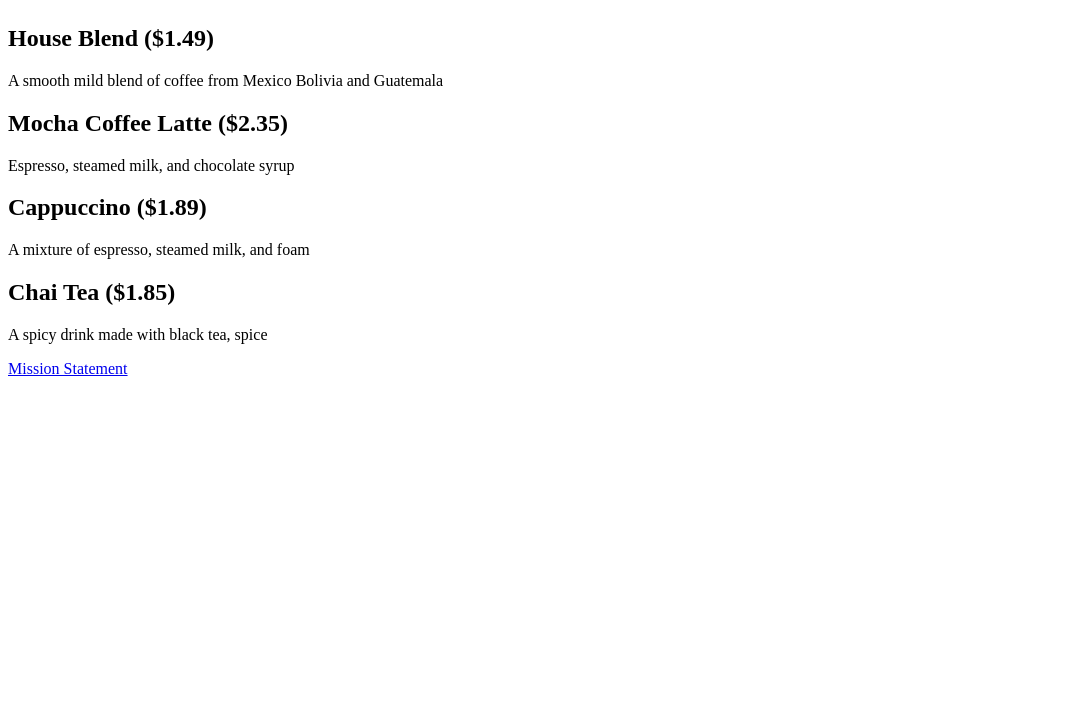
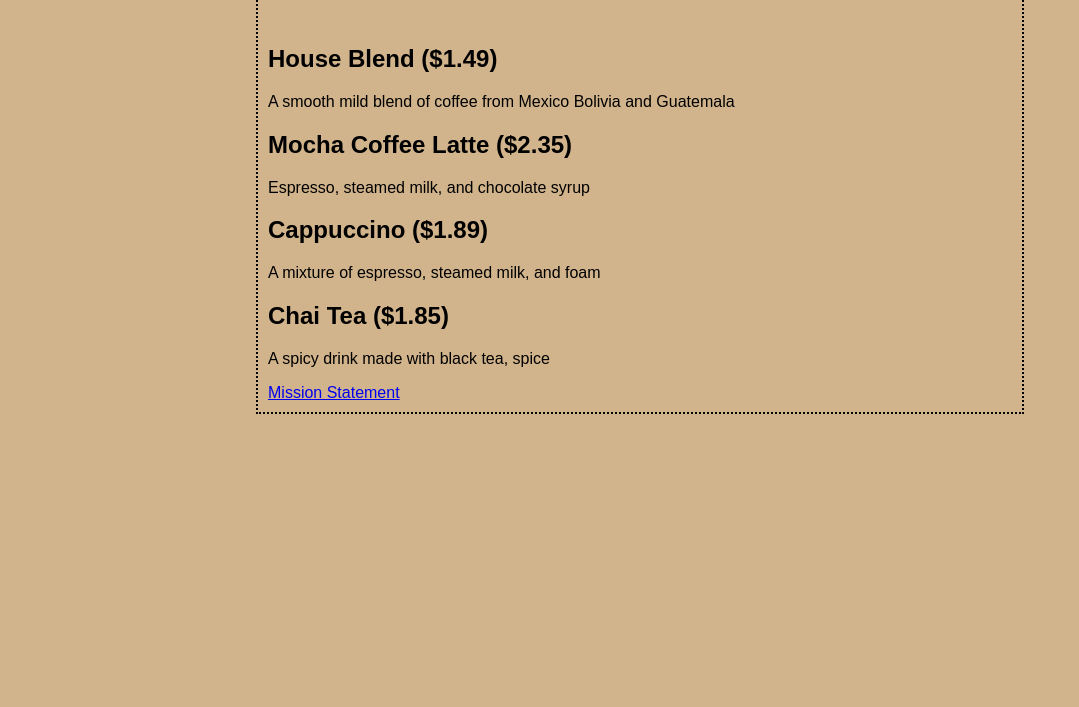
Before and after one commit to CharlesRyland/website, a plain HTML site: page Starbuzz/index.html in a window 1280 px wide. Shown: the part 93-800 px from the top of the page, without its empty margins (0-1079 px from the left). Drawn offline with Linux system fonts and the light colour scheme.

Commit message:
add color stuff to starbuzz index

```diff
--- a/Starbuzz/index.html
+++ b/Starbuzz/index.html
@@ -3,6 +3,11 @@
 <head>
 <meta charset="utf-8">
 <title>Starbuzz Coffee</title>
+<style type="text/css">
+    body { background-color: #d2b48c; margin-left: 20%;
+margin-right: 20%;
+border: 2px dotted black; padding: 10px 10px 10px 10px; font-family: sans-serif;}
+</style>
 </head>
 <body>
 <h1>Starbuzz Coffee</h1>
```
